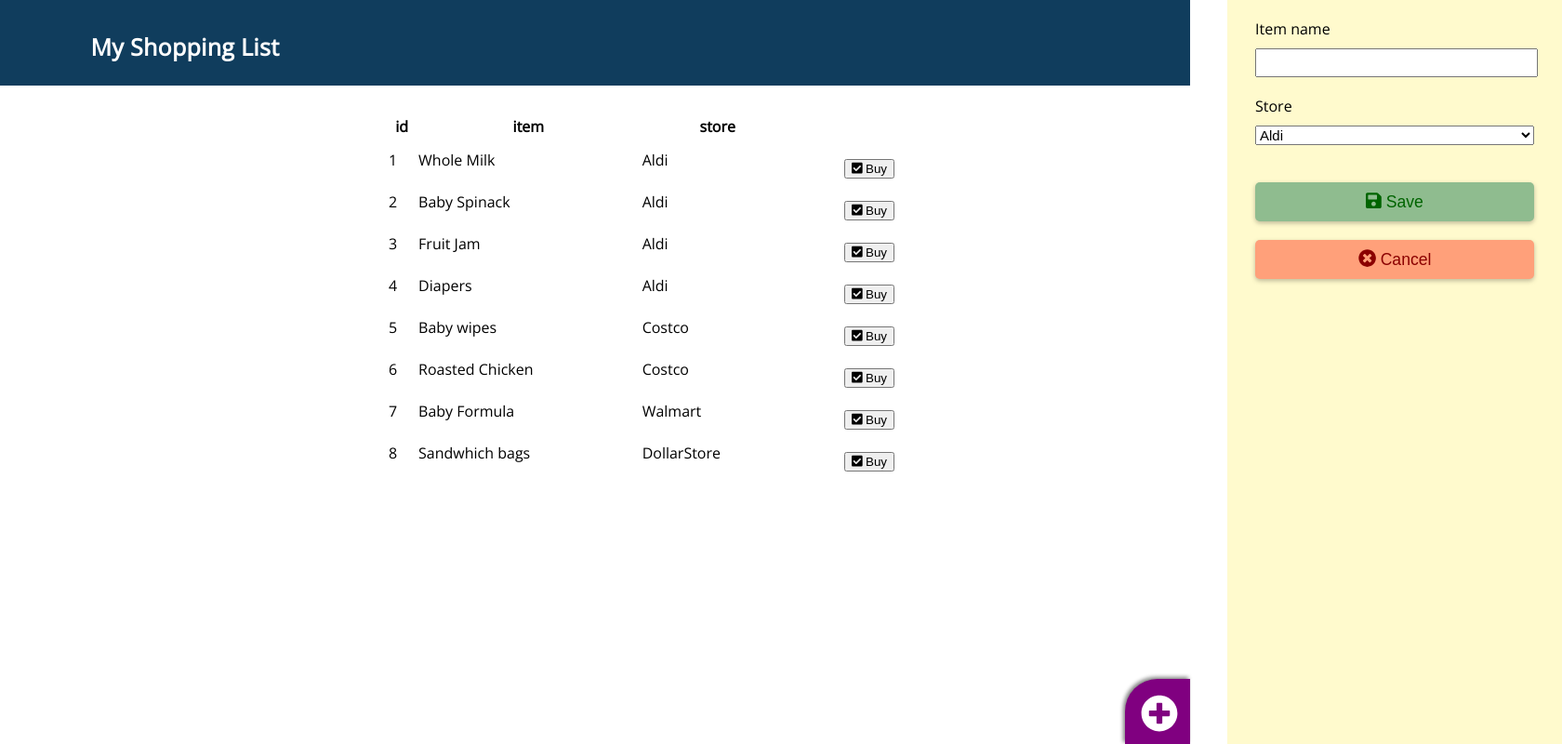
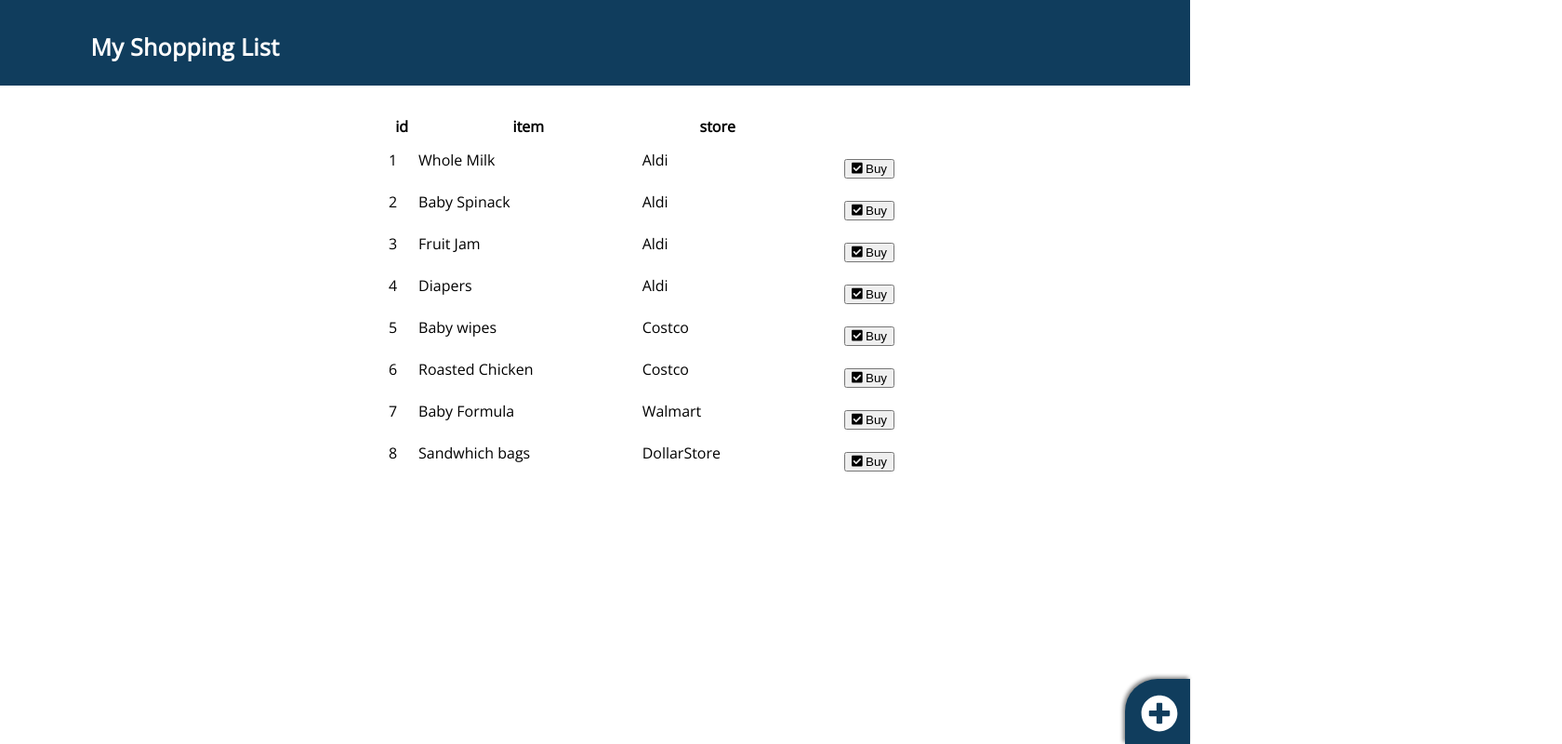
Before and after one commit to jocelo/red-ribbon, a React (Create React App) app: page / in a window 1280 px wide. Shown: the top 800 px of the page at 93% size, 1680 px wide, since content can reach past the window. Built offline with nearby package versions, Linux system fonts and the light colour scheme.

Commit message:
Notifications added

```diff
--- a/src/App.js
+++ b/src/App.js
@@ -40,13 +40,20 @@ class App extends Component {
     });
   }
 
+  showAddForm = () => {
+    this.setState({showForm: true});
+  }
+
+  hideAddForm = () => {
+    this.setState({showForm: false});
+  }
+
   render() {
     return (
       <div className='app'>
         <header>
           <div className='wrapper'>
             <h1>My Shopping List</h1>
-
           </div>
         </header>
         <div className='container'>
@@ -56,8 +63,8 @@ class App extends Component {
             </div>
           </section>
         </div>
-        <NewItem liftState={this.onLiftState}></NewItem>
-				<div className={this.state.showForm ? 'add-new-icon hidden' : 'add-new-icon'} onClick={this.showAdd}>
+        <NewItem liftState={this.onLiftState} hideForm={this.hideAddForm} showForm={this.state.showForm}></NewItem>
+				<div className={this.state.showForm ? 'add-new-icon hidden' : 'add-new-icon'} onClick={this.showAddForm}>
 					<FontAwesomeIcon icon={faPlusCircle} className="add-icon" />
 				</div>
       </div>
--- a/src/App.scss
+++ b/src/App.scss
@@ -129,12 +129,12 @@ button.btn {
 }
 
 button.submit-btn {
-  background-color: darkseagreen;
-  color: darkgreen;
+  background-color: #103D5D;
+  color: white;
 }
 
 button.cancel-btn {
-	background: lightsalmon;
+	background: rgba(255, 160, 122, 0.6);
 	color: darkred;
 }
 
@@ -143,7 +143,7 @@ button.cancel-btn {
 	bottom: 0;
 	right: 0;
 	color: white;
-	background: purple;
+	background: #103D5D;
 	width: 70px;
 	height: 70px;
 	border-top-left-radius: 50%;
--- a/src/components/add/NewItem.js
+++ b/src/components/add/NewItem.js
@@ -10,6 +10,7 @@ class NewItem extends Component {
 	constructor(props) {
 		super(props);
 		this.state = {
+			formError: false,
 			showForm: false,
 			itemName: '',
 			storeName: '',
@@ -39,6 +40,12 @@ class NewItem extends Component {
 		hideProgressBar: true
 	});
 
+	notifyError = (text) => toast.error(text, {
+		autoClose: 3000,
+		position: toast.POSITION.TOP_CENTER,
+		hideProgressBar: true
+	});
+
 	setNewValue(event, input) {
 		const newObj = {};
 		newObj[input] = event.target.value;
@@ -46,6 +53,13 @@ class NewItem extends Component {
 	}
 
 	onSubmit() {
+		this.setState({formError: false});
+
+		if (this.state.itemName == '') {
+			this.notifyError('Missing product name');
+			this.setState({formError: true});
+			return;
+		}
 		this.setState({newItem: Object.assign(this.state.newItem, {item: this.state.itemName, store: this.state.storeName})});
 		this.props.liftState(this.state.newItem);
 		this.setState({ itemName: '', storeName: '' });
@@ -53,29 +67,21 @@ class NewItem extends Component {
 	}
 
 	onCancel = () => {
-		this.setState({showForm: false});
-	}
+		this.setState({formError: false});
 
-	showAdd = () => {
-		this.setState({showForm: true});
+		this.props.hideForm();
 	}
 
 	render() {
-		function Curtain(props) {
-			if (props.showForm) {
-				return <div className="curtain"></div>
-			}
-
-			return '';
-		}
 		return (
-			<div className="add-new">
-				<Curtain showForm={this.state.showForm}></Curtain>
-				<div className={this.state.showForm ? 'add-new-form' : 'add-new-form hidden'}>
+			<div className={this.props.showForm ? 'add-new' : 'add-new hidden'}>
+				<div className='add-new-form'>
 					<form>
 						<label className="form-label">
-							Item name
-							<input type="text" name="item" value={this.state.itemName} onChange={(event)=>this.setNewValue(event, 'itemName')} className="form-control" />
+							Item name { this.state.formError &&
+							<span className="error-message">(Required)</span>
+							}
+							<input type="text" name="item" className={this.state.formError ? 'form-control error' : 'form-control'} value={this.state.itemName} onChange={(event)=>this.setNewValue(event, 'itemName')} />
 						</label>
 						<label className="form-label">
 							Store
--- a/src/components/add/new-item.scss
+++ b/src/components/add/new-item.scss
@@ -4,6 +4,12 @@
 	left: 0;
 	width: 100%;
 	height: 100%;
+	background: rgba(127, 127, 127, 0.4);
+	overflow: hidden;
+
+	&.hidden {
+		display: none;
+	}
 }
 
 .add-new-form {
@@ -12,7 +18,7 @@
 	top: 0;
 	height: 100%;
 	width: 300px;
-	background: lemonchiffon;
+	background: lightblue;
 	padding: 20px 30px;
 
 	&.hidden {
@@ -23,12 +29,22 @@
 label.form-label {
 	font-size: 16px;
 
+	& span.error-message {
+		font-style: bold;
+		font-size: 0.8rem;
+		color: darkred;
+	}
+
 	& input.form-control {
 		margin-top: 10px;
 		width: calc(100% - 20px);
 		padding: 5px 10px;
 		font-size: 15px;
 		margin-bottom: 20px;
+
+		&.error {
+			outline: 1px solid #cc0000;
+		}
 	}
 
 	& select.form-control {
@@ -41,5 +57,9 @@ label.form-label {
 		& option {
 			padding: 5px 10px;
 		}
+
+		&.error {
+			outline: 1px solid #cc0000;
+		}
 	}
 }
```
